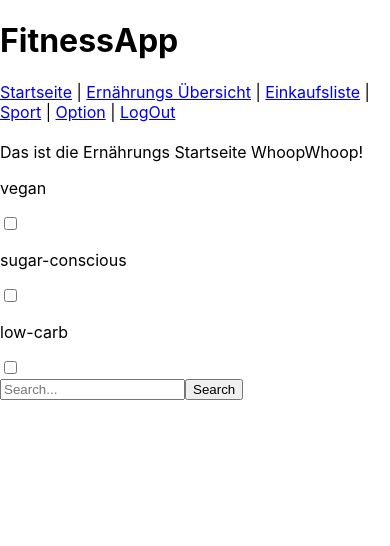
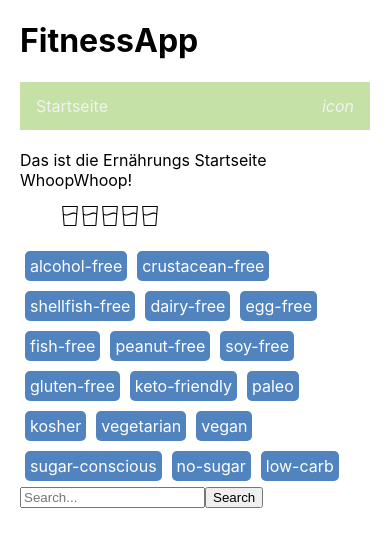
Before and after one commit to chripa89/projectLLama, a React (Create React App) app: page /eat in a window 390 px wide. Shown: the top 546 px of the page. Built offline with nearby package versions, Linux system fonts and the light colour scheme.

Commit message:
scss styling (Ernährungs-/Rezeptseite)

```diff
--- a/src/App.js
+++ b/src/App.js
@@ -1,5 +1,6 @@
 import React from 'react';
-import './App.css';
+// import './App.css';
+import './styles/_main.scss';
 import { BrowserRouter, Route, Switch,NavLink } from 'react-router-dom';
 import Home from './pages/startseite/Home';
 import Login from './login-registrierung/Login';
--- a/src/pages/ernaehrung-einkaufsliste/ErnaehrungStartseite.js
+++ b/src/pages/ernaehrung-einkaufsliste/ErnaehrungStartseite.js
@@ -1,29 +1,45 @@
-import React, { useState, useEffect } from 'react';
-import { NavLink } from 'react-router-dom';
-import axios from 'axios';
+import React, { useState, useEffect } from "react";
+import { NavLink } from "react-router-dom";
+import axios from "axios";
+
 function Ernaehrungstartseite() {
-
-    const [entrySearch, setEntrySearch] = useState([{
-        essen: ''
-    }])
+  const [entrySearch, setEntrySearch] = useState([
+    {
+      essen: "",
+    },
+  ]);
   const [data, setData] = useState({ hits: [] });
   const [search, setSearch] = useState(false);
   const [checkboxState, setCheckboxState] = useState([]); //leeres Array
   const [stringConcat, setStringConcat] = useState([]);
-    const [globalString, setGlobalString] = useState('');
+  const [globalString, setGlobalString] = useState("");
 
   useEffect(() => {
     let checkboxState = [
-        {id: 'vegan', name: "tagValue"},
-        {id: 'sugar-conscious', name: "tagValue"},
-        {id: 'low-carb', name: "tagValue"}
+      { id: "alcohol-free", name: "tagValue" },
+      { id: "crustacean-free", name: "tagValue" },
+      { id: "shellfish-free", name: "tagValue" },
+      { id: "dairy-free", name: "tagValue" },
+      { id: "egg-free", name: "tagValue" },
+      { id: "fish-free", name: "tagValue" },
+      { id: "peanut-free", name: "tagValue" },
+      { id: "soy-free", name: "tagValue" },
+      { id: "gluten-free", name: "tagValue" },
+      { id: "keto-friendly", name: "tagValue" },
+      { id: "paleo", name: "tagValue" },
+      { id: "kosher", name: "tagValue" },
+      { id: "vegetarian", name: "tagValue" },
+      { id: "vegan", name: "tagValue" },
+      { id: "sugar-conscious", name: "tagValue" },
+      { id: "no-sugar", name: "tagValue" },
+      { id: "low-carb", name: "tagValue" },
     ];
     setCheckboxState(
-        checkboxState.map(data => {
+      checkboxState.map((data) => {
         return {
           select: false,
           id: data.id,
-            name: data.name
+          name: data.name,
         };
       })
     );
@@ -33,22 +49,23 @@ function Ernaehrungstartseite() {
     let checked = e.target.checked;
 
     setCheckboxState(
-        checkboxState.map(data => {
-          if(e.target.id == data.id) {
+      checkboxState.map((data) => {
+        if (e.target.id == data.id) {
           data.select = checked;
 
-            if(checked === true) {
+          if (checked === true) {
             if (stringConcat.includes(data.id) == false) {
-                setStringConcat(stringConcat => stringConcat.concat(data.id));
+              setStringConcat((stringConcat) => stringConcat.concat(data.id));
             }
           } else {
-              let result = stringConcat.filter(el => el !== data.id);
+            let result = stringConcat.filter((el) => el !== data.id);
 
             if (result) {
               setStringConcat(result);
             }
           }
         }
+        console.log(data);
         return data;
       })
     );
@@ -61,18 +78,20 @@ function Ernaehrungstartseite() {
   }
 
   async function searchMeal() {
-        const YOUR_APP_ID = '6ff3b59b';
-        const YOUR_APP_KEY = '53f9547355139ebdda5640fee4c27c90';
+    const YOUR_APP_ID = "6ff3b59b";
+    const YOUR_APP_KEY = "53f9547355139ebdda5640fee4c27c90";
     let ESSEN = entrySearch.essen;
-        const result = await axios(`https://api.edamam.com/search?q=${ESSEN}&app_id=${YOUR_APP_ID}&app_key=${YOUR_APP_KEY}&from=0&to=10${globalString}`);
+    const result = await axios(
+      `https://api.edamam.com/search?q=${ESSEN}&app_id=${YOUR_APP_ID}&app_key=${YOUR_APP_KEY}&from=0&to=10${globalString}`
+    );
     setData(result.data);
-        console.log(data, "LÖLÖLÖL")
-        console.log(result.data, "LALALA")
-          };
+    console.log(data, "LÖLÖLÖL");
+    console.log(result.data, "LALALA");
+  }
 
   function getInput(e) {
     const { name, value } = e.target;
-        setEntrySearch(entrySearch => ({ ...entrySearch, [name]: value }));
+    setEntrySearch((entrySearch) => ({ ...entrySearch, [name]: value }));
     console.log("CHANGES: ", entrySearch.essen);
     // setSearch(false)
   }
@@ -80,51 +99,127 @@ function Ernaehrungstartseite() {
   function handleSubmit(e) {
     concatenateString();
     searchMeal();
-        setSearch(true)
+    setSearch(true);
     console.log(data, "TEST");
   }
 
+  function addChecked(e) {
+    let element = e.target;
+    let parent = element.parentNode;
+    console.log(parent);
+    parent.classList.toggle("isChecked");
+  }
+
+  function addNavClass() {
+    let nav = document.getElementById("navbar");
+    if (nav.className === "nav") {
+      nav.className += " responsive";
+    } else {
+      nav.className = "nav";
+    }
+  }
+
   return (
+    <>
+      <nav id="navbar" class="nav">
+        <div class="nav-item">
+          <NavLink to="/loggedIn" exact>
+            Startseite
+          </NavLink>
+        </div>
+        <div class="nav-item">
+          <NavLink to="/eat">Ernährungs Übersicht</NavLink>
+        </div>
+        <div class="nav-item">
+          <NavLink to="/shoppinglist">Einkaufsliste</NavLink>
+        </div>
+        <div class="nav-item">
+          <NavLink to="/sport">Sport</NavLink>
+        </div>
+        <div class="nav-item">
+          <NavLink to="/settings">Option</NavLink>
+        </div>
+        <div class="nav-item">
+          <NavLink to="/" onClick={sessionStorage.clear()}>
+            LogOut
+          </NavLink>
+        </div>
+        <div class="nav-item">
+          <a href="javascript:void(0);" class="icon" onClick={addNavClass}>
+            <i class="">icon</i>
+          </a>
+        </div>
+      </nav>
 
-        <>
-            <nav>
-                <NavLink to="/loggedIn" exact>Startseite</NavLink> | <NavLink to="/eat">Ernährungs Übersicht</NavLink> | <NavLink to="/shoppinglist">Einkaufsliste</NavLink> | <NavLink to="/sport">Sport</NavLink> | <NavLink to="/settings">Option</NavLink> | <NavLink to="/" onClick={sessionStorage.clear()}>LogOut</NavLink>
-            </nav>
       <br />
+      <div>Das ist die Ernährungs Startseite WhoopWhoop!</div>
       <div>
-                Das ist die Ernährungs Startseite WhoopWhoop!
+        <div class="water-row">
+          <ul>
+            <li class="water-item" onClick={addChecked}>
+              <img src={require("./water-glass.svg")} />
+            </li>
+            <li class="water-item" onClick={addChecked}>
+              <img src={require("./water-glass.svg")} />
+            </li>
+            <li class="water-item" onClick={addChecked}>
+              <img src={require("./water-glass.svg")} />
+            </li>
+            <li class="water-item" onClick={addChecked}>
+              <img src={require("./water-glass.svg")} />
+            </li>
+            <li class="water-item" onClick={addChecked}>
+              <img src={require("./water-glass.svg")} />
+            </li>
+          </ul>
         </div>
+      </div>
+      <div class="checkboxes">
         {checkboxState.map((tags, i) => (
-              <div key={tags, i}>
-              <p>{tags.id}</p>
-              <input id={tags.id} type="checkbox" checked={tags.select} onClick={getTagValue}/>
+          <div key={(tags, i)} class="checkbox">
+            <input
+              id={tags.id}
+              class="filter-checkbox"
+              type="checkbox"
+              checked={tags.select}
+              onClick={getTagValue}
+            />
+            <span class="filter-wrapper">
+              <span class="filter-button"></span>
+              <span class="filter-content">{tags.id}</span>
+            </span>
           </div>
         ))}
+      </div>
       {/* <button id="vegan" name="tagValue" value={checked} onClick={getCheckboxValue}>text</button>
              <button id="sugar-conscious" name="tagValuessss" value={checked} onClick={getCheckboxValue}>text2</button> */}
 
-            <input type="text" placeholder="Search..." name="essen" onChange={getInput}  />
-            <button onClick={handleSubmit}>
-                Search
-            </button >
-            <div>
-                {search &&
+      <input
+        type="text"
+        placeholder="Search..."
+        name="essen"
+        onChange={getInput}
+      />
+      <button onClick={handleSubmit}>Search</button>
+      <div class="results">
+        {search && (
           <ul>
-                        {data.hits.map(item => (
+            {data.hits.map((item) => (
               <li key={item.objectID}>
                 <a href="">
                   <p>{`${item.recipe.healthLabels}`}</p>
                   <img src={item.recipe.image} alt="filler" />
-                                {`${item.recipe.label} || ${Math.floor(item.recipe.calories/ item.recipe.yield)} kCal pro Mahlzeit`}
+                  <p>{`${item.recipe.label} || ${Math.floor(
+                    item.recipe.calories / item.recipe.yield
+                  )} kCal pro Mahlzeit`}</p>
                 </a>
               </li>
             ))}
           </ul>
-                }
+        )}
       </div>
     </>
   );
 }
 
-
 export default Ernaehrungstartseite;
--- /dev/null
+++ b/src/styles/_main.scss
@@ -0,0 +1,166 @@
+body {
+  max-width: 350px;
+  padding-right: 10px;
+  padding-left: 10px;
+  margin-left: auto;
+  margin-right: auto;
+
+  @media only screen and (min-width: 421px) {
+    max-width: 1600px;
+    padding-right: 20px;
+    padding-left: 20px;
+  }
+}
+
+//
+// Navigation
+//
+.nav {
+  background-color: #c5e1a5;
+  overflow: hidden;
+
+  .nav-item {
+    a {
+      float: left;
+      display: block;
+      color: #f2f2f2;
+      text-align: center;
+      padding: 14px 16px;
+      text-decoration: none;
+
+      &:hover {
+        background-color: #ddd;
+        color: black;
+      }
+
+      &.active {
+        background-color: #9ccc65;
+        color: white;
+      }
+    }
+
+    .icon {
+      display: none;
+    }
+
+    @media screen and (max-width: 600px) {
+      &:not:first-child {
+        display: none;
+      }
+    }
+  }
+
+  @media screen and (max-width: 600px) {
+    .nav-item:not(:first-child):not(:last-child) {
+      display: none;
+    }
+
+    .nav-item {
+      .icon {
+        float: right;
+        display: block;
+      }
+    }
+    &.responsive {
+      position: relative;
+
+      .nav-item {
+        display: block !important;
+        a {
+          float: none;
+        }
+
+        .icon {
+          position: absolute;
+          right: 0;
+          top: 0;
+        }
+      }
+    }
+  }
+}
+
+//
+// Rezeptseite
+//
+//Freepik Icon
+//Icons made by <a href="https://www.flaticon.com/authors/freepik" title="Freepik">Freepik</a> from <a href="https://www.flaticon.com/" title="Flaticon"> www.flaticon.com</a>
+.water-row {
+  ul {
+    display: flex;
+    list-style-type: none;
+
+    .water-item {
+      width: min-content;
+
+      img {
+        height: 20px;
+        width: 20px;
+
+        &.isChecked {
+          color: blue;
+        }
+      }
+    }
+  }
+}
+
+.checkboxes {
+  display: flex;
+  flex-wrap: wrap;
+
+  .checkbox {
+    display: flex;
+    position: relative;
+    text-align: center;
+    padding: 5px;
+
+    input[type="checkbox"] {
+      position: absolute;
+      height: 34px;
+      width: 100%;
+      top: 0;
+      cursor: pointer;
+      opacity: 0;
+      z-index: 500;
+
+      &:hover {
+        background-color: yellow;
+      }
+    }
+
+    .filter-wrapper {
+      padding: 5px;
+      background-color: #5184bf;
+      color: #ffffff;
+      border-radius: 5px;
+    }
+
+    &:hover {
+      .filter-wrapper {
+        background-color: #c5e1a5;
+      }
+    }
+
+    &.isChecked {
+      .filter-wrapper {
+        background-color: #c5e1a5;
+      }
+    }
+  }
+}
+
+.results {
+  ul {
+    display: flex;
+    flex-wrap: wrap;
+    list-style: none;
+    padding: 0 20px;
+    justify-content: space-evenly;
+
+    li {
+      width: 420px;
+      padding: 15px;
+    }
+  }
+}
```
Also changed, not shown: src/pages/ernaehrung-einkaufsliste/water-glass.png (added), src/pages/ernaehrung-einkaufsliste/water-glass.svg (added). Lines whose indentation alone changed are shown as unchanged.
